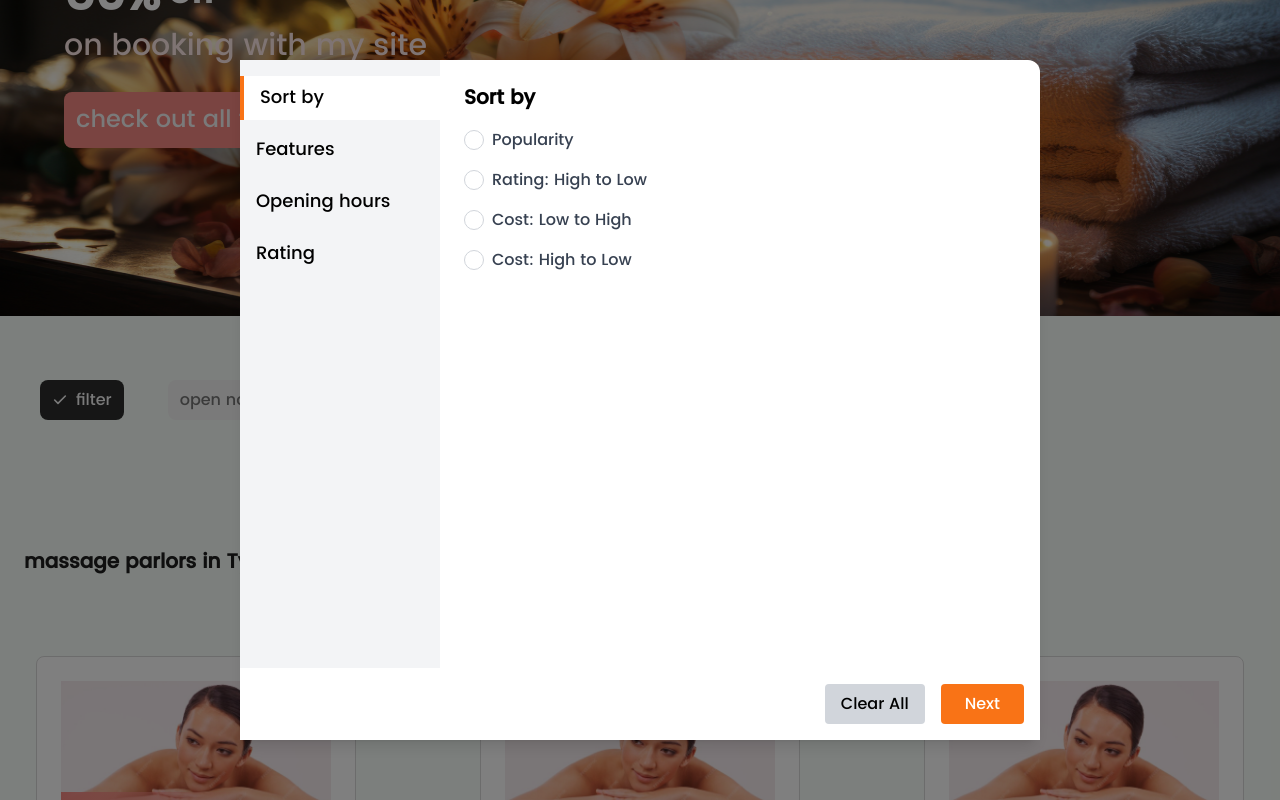
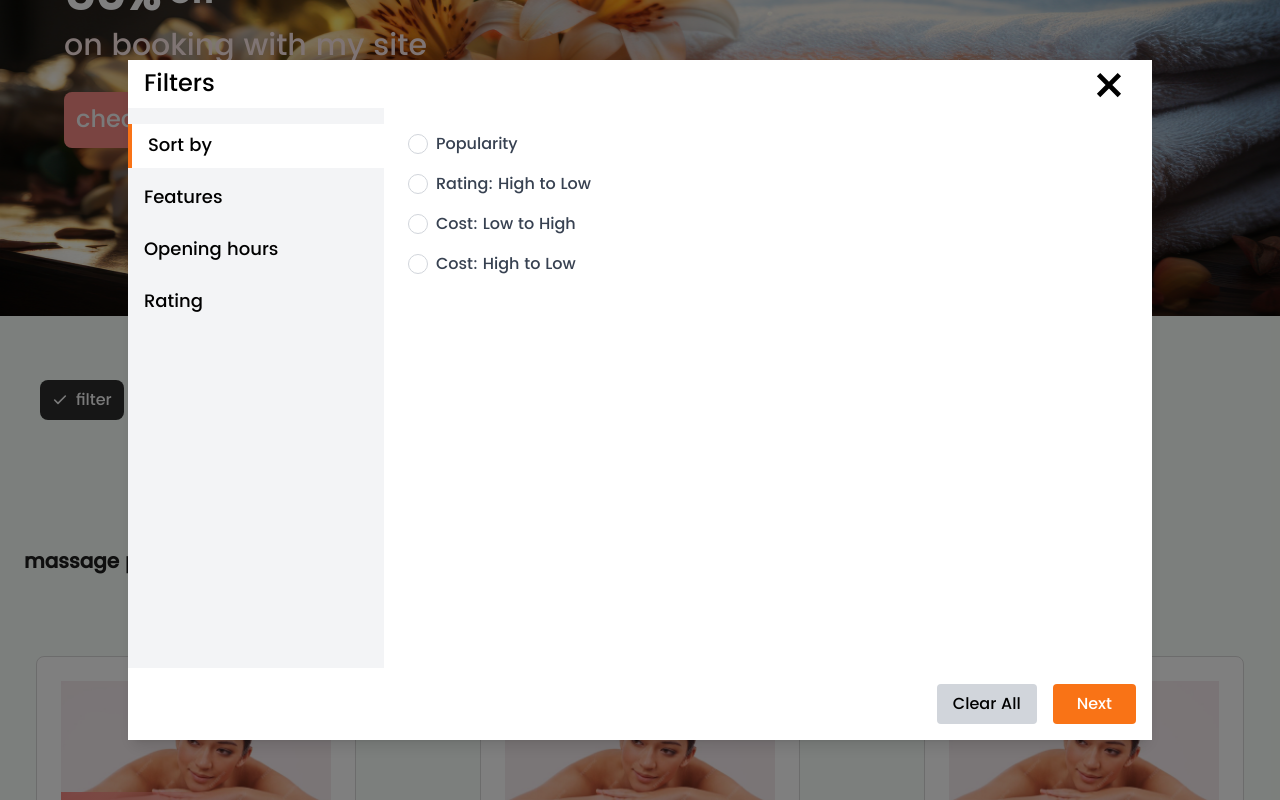
Before and after one commit to aliakbarzn/hooman, a Next.js app: page /en/search-page in a window 1280 px wide. Both pictures are taken after a click on the button "filter". Shown: the part 624-1424 px from the top of the page. Built offline with nearby package versions, Linux system fonts and the light colour scheme.

Commit message:
fix/fix ui

```diff
--- /dev/null
+++ b/src/assets/icons/search-page/ic-close.tsx
@@ -0,0 +1,8 @@
+export default function Close() {
+    return (
+        <svg width="58" height="58" viewBox="0 0 58 58" fill="none" xmlns="http://www.w3.org/2000/svg">
+            <path d="M20.2557 41.1436L16.8555 37.7603L25.599 28.9998L16.8555 20.2998L20.2557 16.9165L28.9992 25.6528L37.6823 16.9165L41.0826 20.2998L32.3391 28.9998L41.0826 37.7603L37.6823 41.1436L28.9992 32.4073L20.2557 41.1436Z" fill="black" />
+        </svg>
+
+    )
+}
--- a/src/sections/searchPage/modalComponent.tsx
+++ b/src/sections/searchPage/modalComponent.tsx
@@ -3,7 +3,7 @@ import frame from "@/assets/icons/search-page/frame";
 import gift from "@/assets/icons/search-page/ic-gift";
 import car from "@/assets/icons/search-page/ic-car";
 import vector from "@/assets/icons/search-page/Vector";
-
+import IcClose from "@/assets/icons/search-page/ic-close";
 import React, { useState, createContext, useContext } from "react";
 import { useForm, Control, FieldValues, UseFormRegister, UseFormWatch, FieldErrors, Controller } from "react-hook-form";
 
@@ -64,7 +64,8 @@ const ModalComponent: React.FC<{ isOpen: boolean; onClose: () => void }> = ({ is
       }}
     >
       <div className="fixed inset-0 flex items-center justify-center bg-black bg-opacity-50 z-50">
-        <form onSubmit={handleSubmit(onSubmit)} className="bg-white w-[800px] h-[85%] rounded-xl shadow-lg flex flex-col">
+        <form onSubmit={handleSubmit(onSubmit)} className="bg-white w-[80%] max-w-[1072px]  h-[85%] rounded-xl shadow-lg flex flex-col">
+        <Header onClose={onClose}/>
           <div className="flex flex-grow">
             <Sidebar />
             <Content />
@@ -75,7 +76,23 @@ const ModalComponent: React.FC<{ isOpen: boolean; onClose: () => void }> = ({ is
     </FormContext.Provider>
   );
 };
+const Header: React.FC<{ onClose: () => void }> = ({ onClose }) =>{
+  return(
+    <div className="p-4 h-12 bg-white flex justify-between items-center">
+      <span className="text-2xl">Filters</span>
+      <button
+        type="button"
+       className="w-14 h-14"
+        onClick={() => {
+          onClose();
+        }}
+      >
+<IcClose/>
+      </button>
 
+    </div>
+  )
+}
 const Sidebar: React.FC = () => {
   const { activeStep, setActiveStep } = useSafeFormContext();
 
@@ -121,7 +138,6 @@ const SortBy: React.FC = () => {
 
   return (
     <div className="p-6">
-      <h2 className="text-xl font-bold mb-4">Sort by</h2>
       <div className="space-y-4">
         {options.map((option, index) => (
           <label
@@ -207,7 +223,6 @@ const OpeningHours: React.FC = () => {
 
   return (
     <div className="p-6">
-      <h2 className="text-xl font-bold mb-4">Opening hours</h2>
       <div className="space-y-4">
         {days.map((day, index) => (
           <label
```
